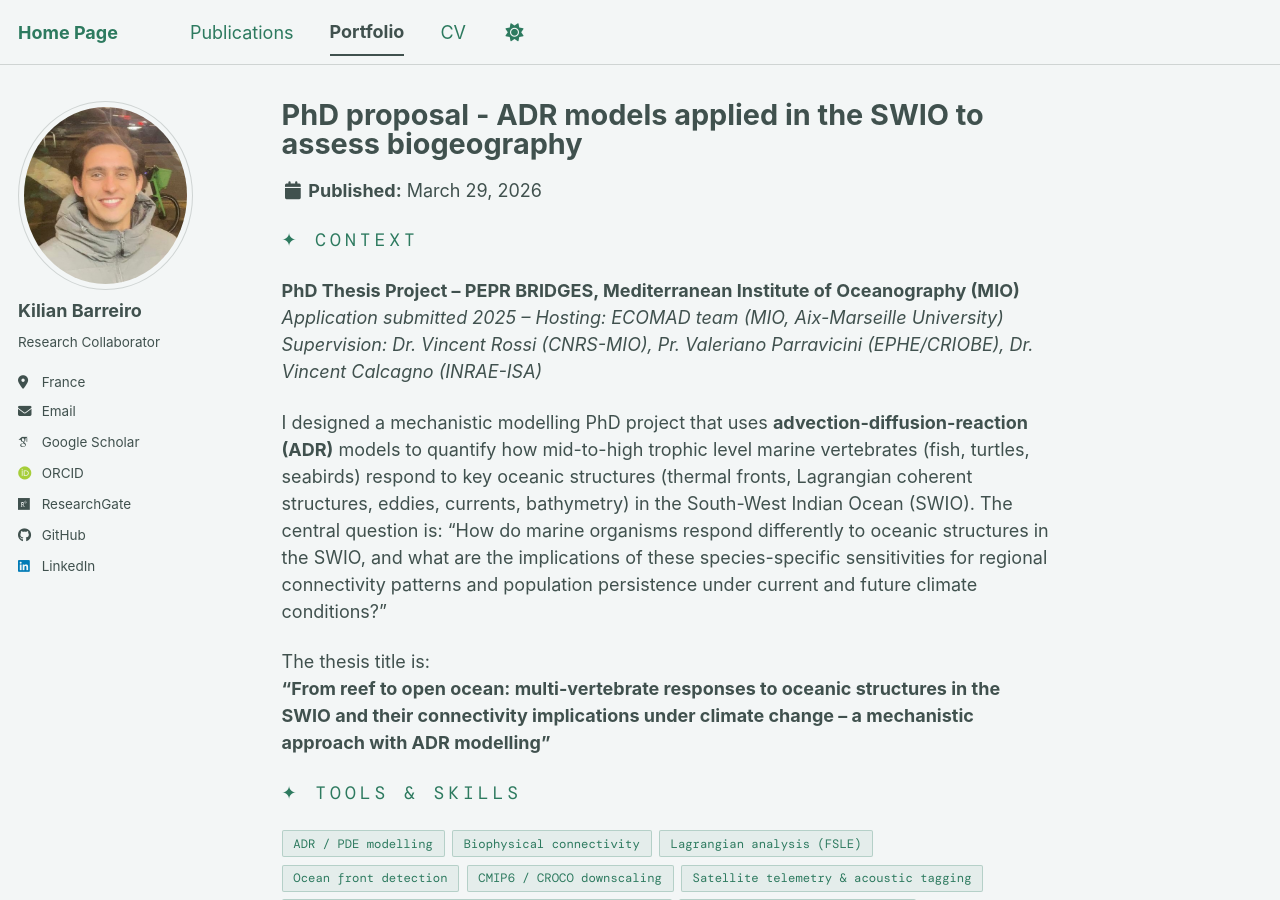
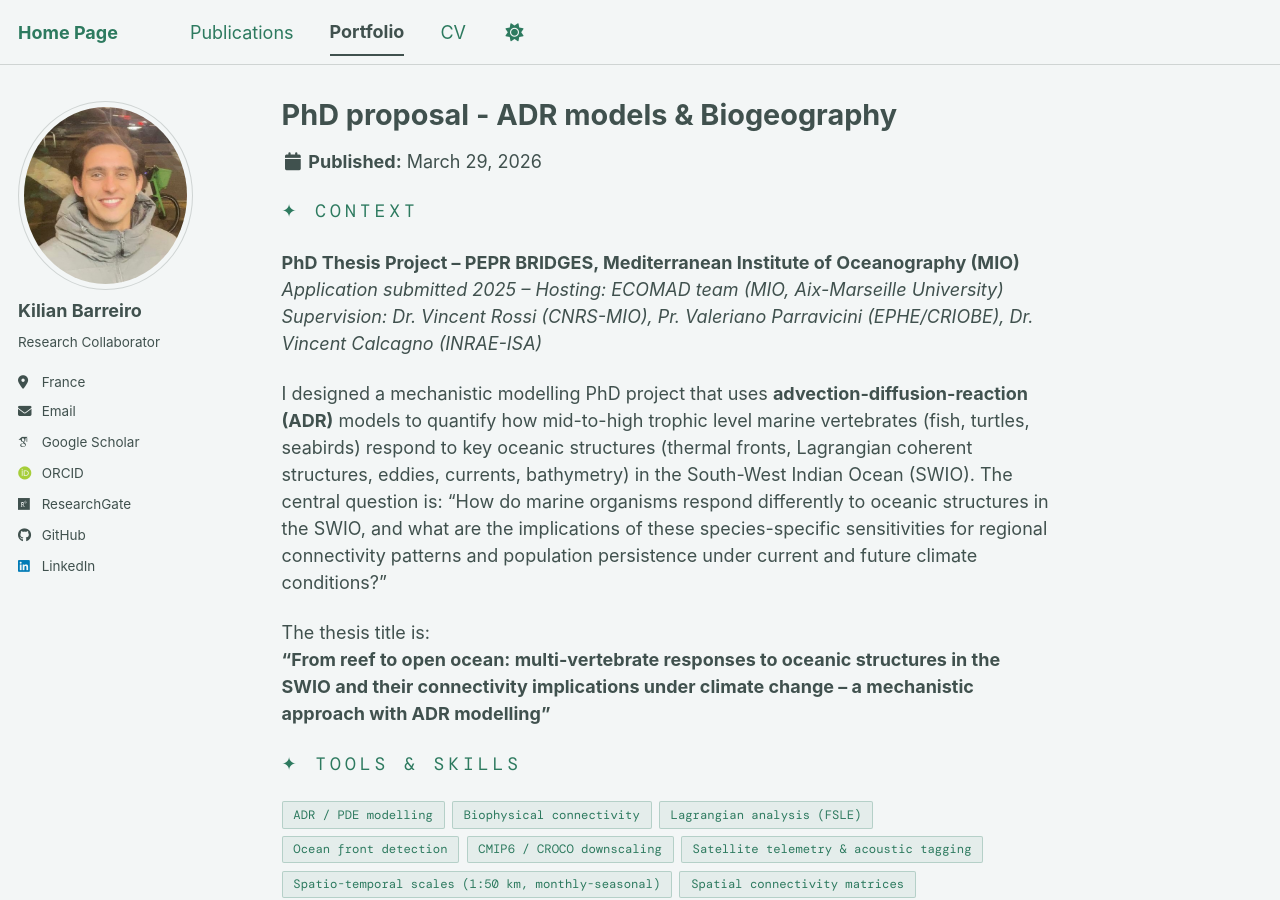
Before and after one commit to KilianBARREIRO/KilianBARREIRO.github.io, a Jekyll site: the page built from _portfolio/portfolio-4.md, in a window 1280 px wide and 900 px high. Built offline with Jekyll 4.4.1, drawn with Linux system fonts in a browser that asks for light colours; some web fonts are replaced; a script bundle is joined from its source files by our own code; library files that are not in the unit come from our copies.

Commit message:
Update portfolio-4.md

```diff
--- a/_portfolio/portfolio-4.md
+++ b/_portfolio/portfolio-4.md
@@ -1,5 +1,5 @@
 ---
-title: "PhD proposal - ADR models applied in the SWIO to assess biogeography"
+title: "PhD proposal - ADR models & Biogeography"
 excerpt: "Mechanistic Advection-Diffusion-Reaction (ADR) modelling of multi-vertebrate responses to oceanic structures (fronts, eddies, currents) in the South-West Indian Ocean and their connectivity implications under climate change – PhD thesis proposal for PEPR BRIDGES.<br/><img src='/images/Conceptual_PhD_Scheme.jpg' width='500' height='300' style='display: block; clear: both; margin: 12px 0 12px 0;'>"
 collection: portfolio
 ---
```
